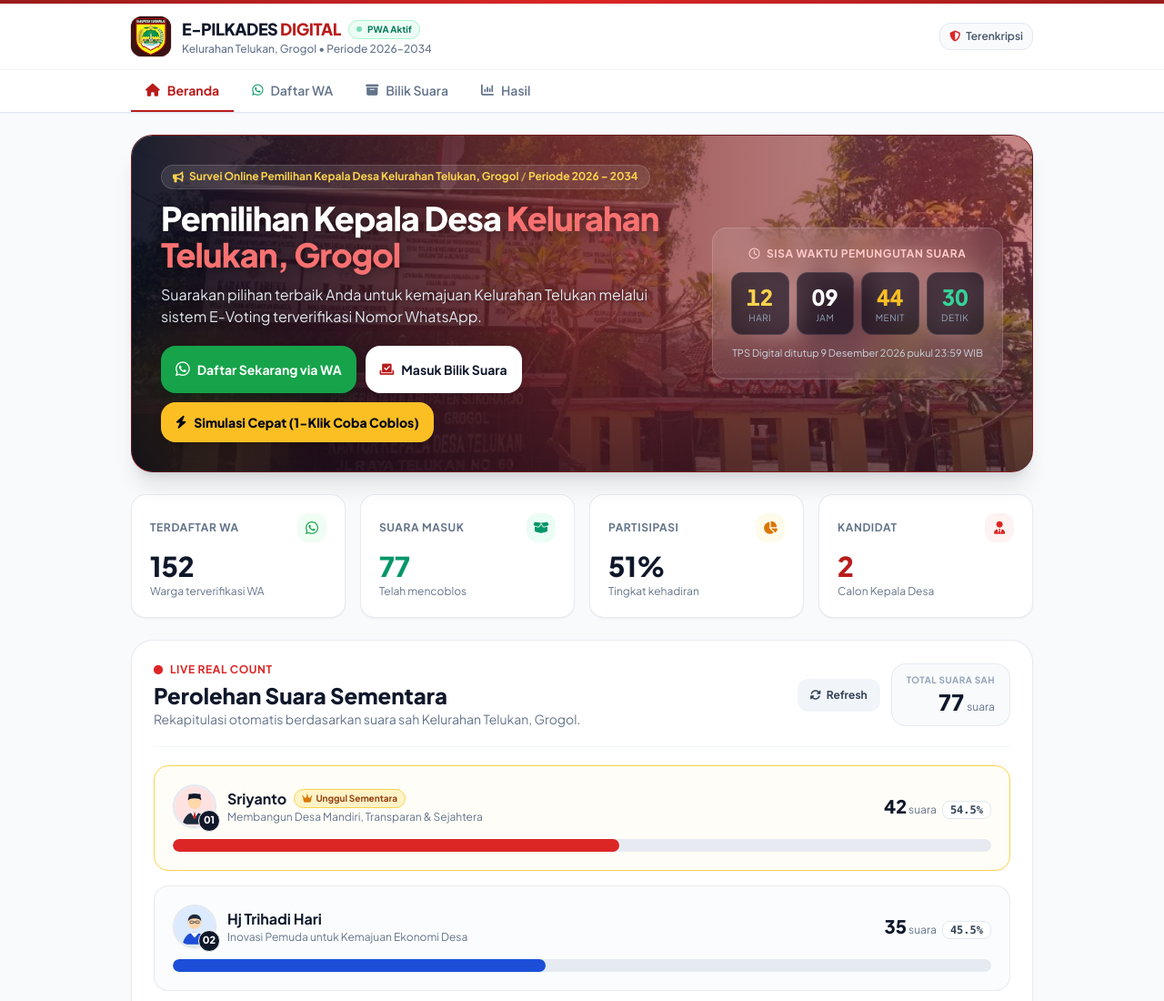
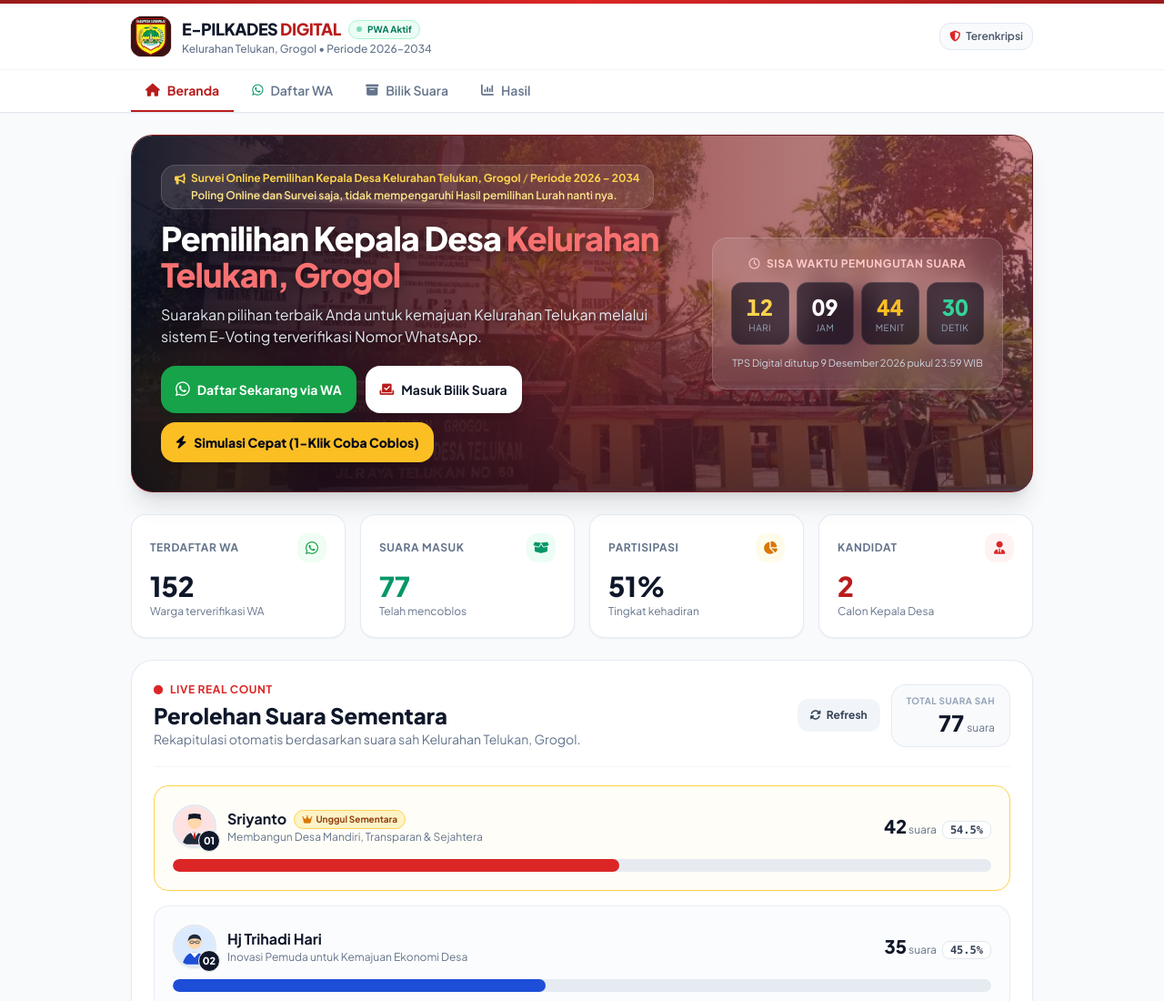
Before and after one commit to seoulinbowl18-Git/pilkades-telukan, a website: page index.html in a window 1280 px wide. Shown: the top 1100 px of the page at 91% size. Drawn offline with nearby package versions, Linux system fonts and the light colour scheme; no server answers.

Commit message:
Hero badge: add "not affecting the real result" line
Adds a second line to the yellow hero badge, directly above the
"Pemilihan Kepala Desa Kelurahan Telukan, Grogol" title: "Poling Online
dan Survei saja, tidak mempengaruhi Hasil pemilihan Lurah nanti nya."
The badge now uses rounded-2xl at all sizes to fit two lines. No
overflow from 320px to desktop.

Co-Authored-By: Claude Opus 5.5 <noreply@anthropic.com>
Claude-Session: https://claude.ai/code/session_011pcai4J7mejh8mKPcrqhmo

```diff
--- a/index.html
+++ b/index.html
@@ -185,9 +185,11 @@
 
                 <div class="relative z-10 flex flex-col lg:flex-row lg:items-center justify-between gap-6">
                     <div class="space-y-3 max-w-xl">
-                        <span class="inline-flex items-start gap-1.5 px-3 py-1 rounded-2xl sm:rounded-full text-xs font-bold leading-snug bg-white/10 text-amber-300 border border-white/15 max-w-full">
+                        <span class="inline-flex items-start gap-1.5 px-3.5 py-1.5 rounded-2xl text-xs font-bold leading-snug bg-white/10 text-amber-300 border border-white/15 max-w-full">
                             <i class="fa-solid fa-bullhorn mt-[3px] shrink-0"></i>
-                            <span>Survei Online Pemilihan Kepala Desa Kelurahan Telukan, Grogol <span class="text-amber-300/60">/</span> <span class="whitespace-nowrap">Periode 2026 – 2034</span></span>
+                            <span>Survei Online Pemilihan Kepala Desa Kelurahan Telukan, Grogol <span class="text-amber-300/60">/</span> <span class="whitespace-nowrap">Periode 2026 – 2034</span>
+                                <span class="block mt-0.5 font-semibold text-amber-200">Poling Online dan Survei saja, tidak mempengaruhi Hasil pemilihan Lurah nanti nya.</span>
+                            </span>
                         </span>
                         <h2 class="text-2xl sm:text-3xl lg:text-4xl font-extrabold tracking-tight leading-tight [text-shadow:0_2px_12px_rgba(0,0,0,0.45)]">
                             Pemilihan Kepala Desa <span class="text-red-400">Kelurahan Telukan, Grogol</span>
```
